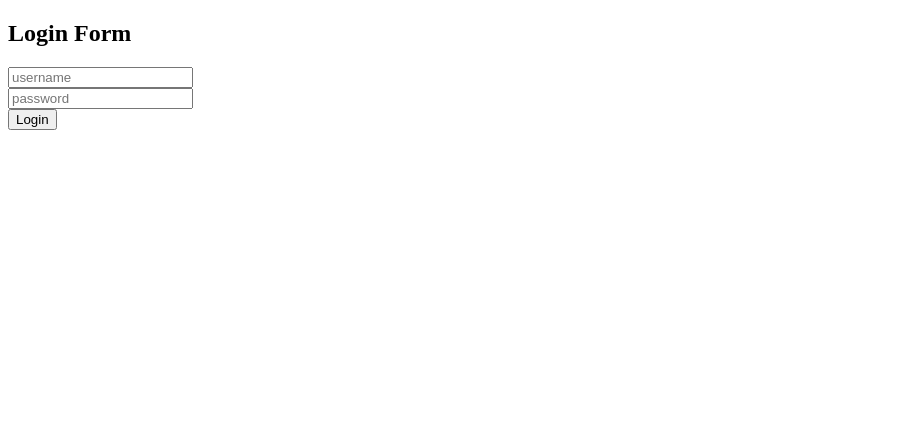
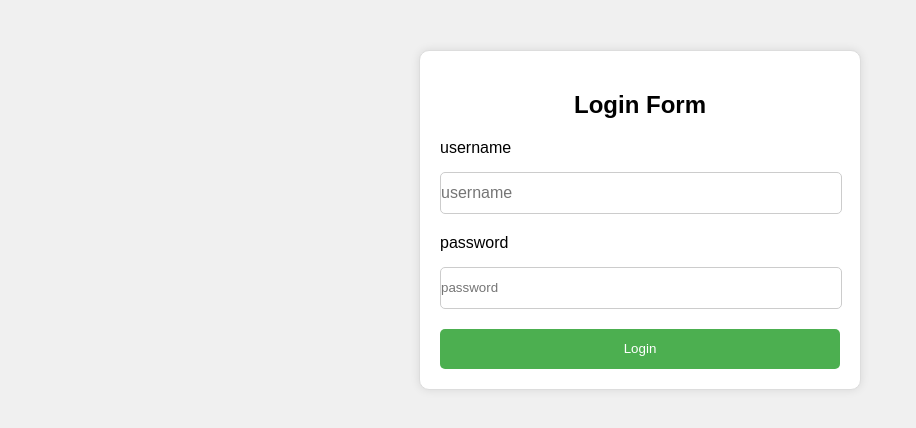
Before and after one commit to eyobbaye/file-merge, a plain HTML site: page login.html in a window 1280 px wide. Shown: the whole page, without its empty margins (0-916 px from the left). Drawn offline with Linux system fonts and the light colour scheme.

Commit message:
styled login page

```diff
--- a/assets/login.css
+++ b/assets/login.css
@@ -0,0 +1,55 @@
+body {
+  font-family: Arial, Helvetica, sans-serif;
+  background-color: #f0f0f0;
+}
+.login-container {
+  width: 400px;
+  margin: 50px auto;
+  padding: 20px;
+  background-color: #fff;
+  border: 1px solid #ddd;
+  border-radius: 10px;
+  box-shadow: 0 0 10px rgba(0, 0, 0, 0.1);
+}
+.login-container h2 {
+  text-align: center;
+  margin-bottom: 20px;
+}
+.login-form {
+  width: 400px;
+}
+.form-group {
+  /* display: flex; */
+  margin-bottom: 20px;
+}
+.form-group label {
+  /* text-transform: uppercase; */
+  display: block;
+  margin-bottom: 15px;
+}
+.form-group input {
+  width: 100%;
+  height: 40px;
+  padding: 0px;
+  border: 1px solid #ccc;
+  border-radius: 5px;
+}
+.form-group input[type="text"] {
+  font-size: 16px;
+}
+.form-group input:focus {
+  border: 3px dotted #4caf50;
+}
+button[type="submit"] {
+  width: 100%;
+  height: 40px;
+  background-color: #4caf50;
+  color: #fff;
+  padding: 0px;
+  border: none;
+  border-radius: 5px;
+  cursor: pointer;
+}
+button[type="submit"]:hover {
+  background-color: #3e8e41;
+}
--- a/login.html
+++ b/login.html
@@ -17,14 +17,26 @@
   <body>
     <div class="login-container">
       <h2>Login Form</h2>
-      <form id="login-form">
+      <form id="login-form" class="login-form">
         <div class="form-group">
-          <label for="username:"</label>
-            <input type="text" id="username" name="username" placeholder="username" required>
+          <label for="username:">username</label>
+          <input
+            type="text"
+            id="username"
+            name="username"
+            placeholder="username"
+            required
+          />
         </div>
         <div class="form-group">
-          <label for="password:"</label>
-            <input type="password" id="password" name="password" placeholder="password" required>
+          <label for="password:">password</label>
+          <input
+            type="password"
+            id="password"
+            name="password"
+            placeholder="password"
+            required
+          />
         </div>
         <button type="submit">Login</button>
       </form>
```
